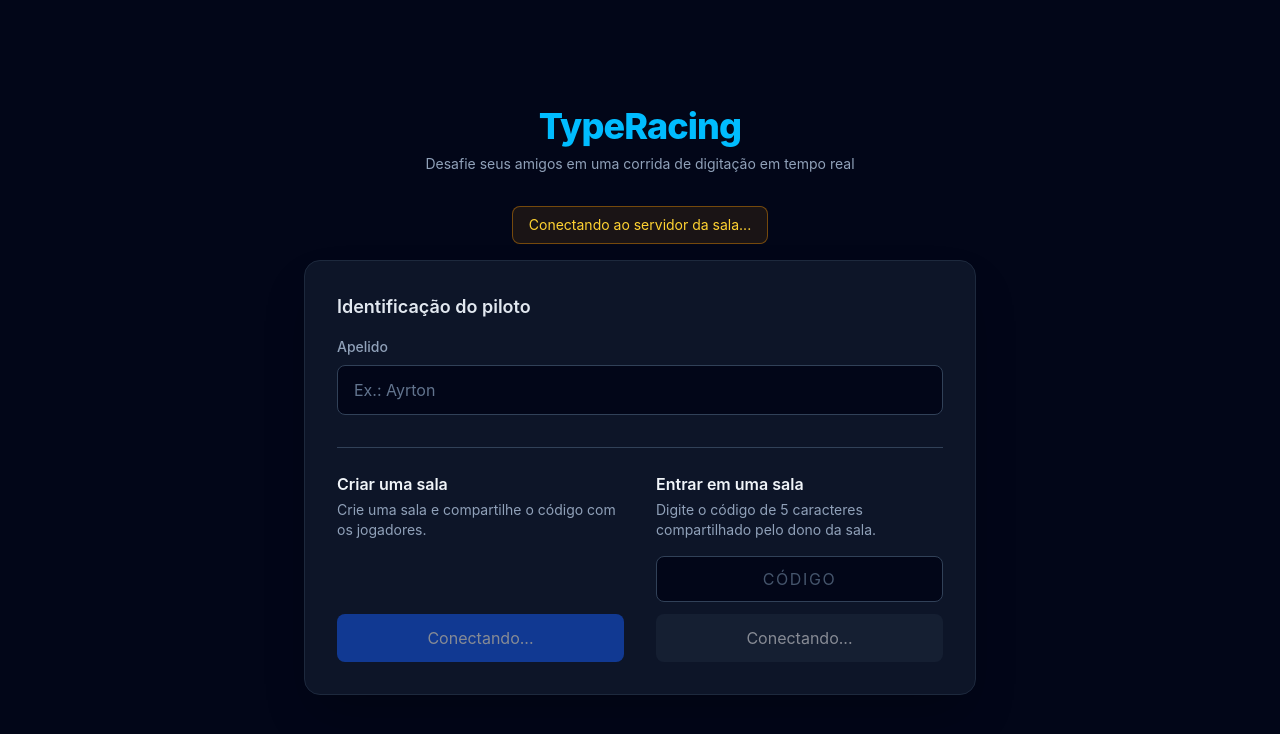
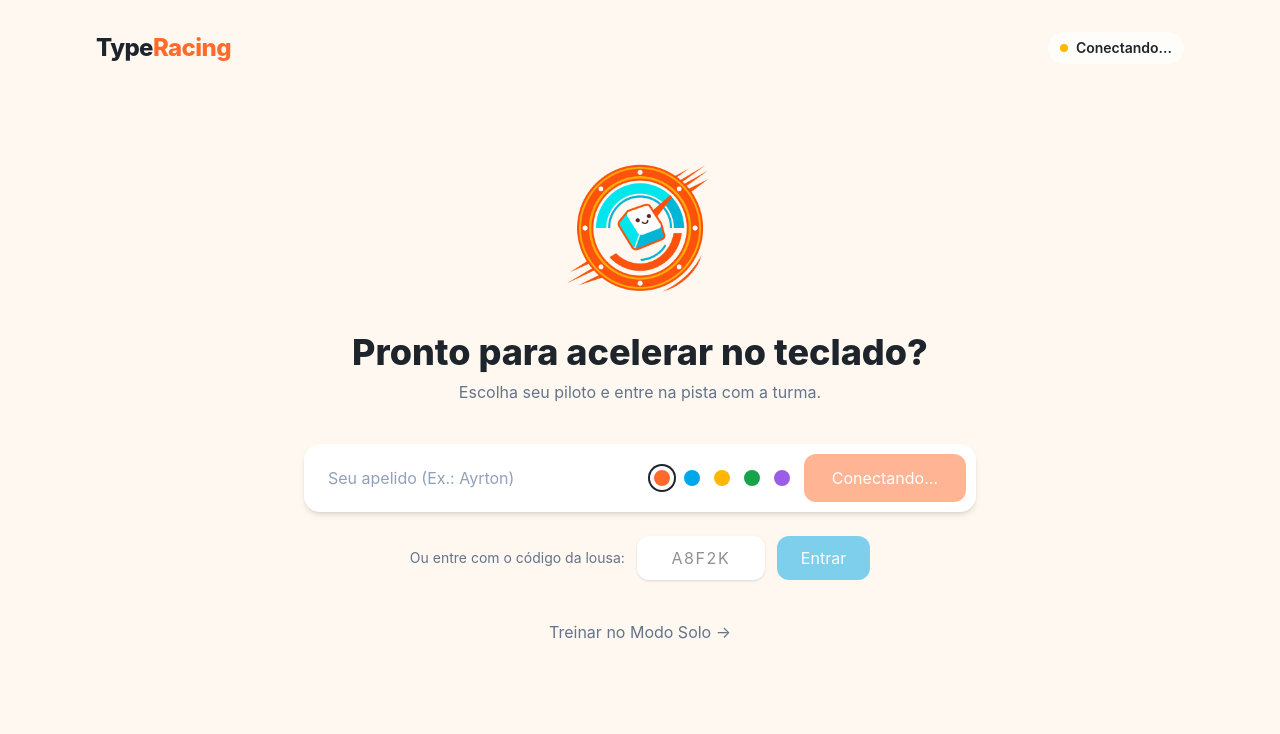
Before and after one commit to lucasHyan/typeracing, a React (Vite) app in the folder client/: page / in a window 1280 px wide. Shown: the top 734 px of the page. Built offline with nearby package versions, Linux system fonts and the light colour scheme; no server answers.

Commit message:
feat(ui): implementa nova tela inicial com paleta de cores nova e logos

```diff
--- a/client/src/components/Lobby.jsx
+++ b/client/src/components/Lobby.jsx
@@ -1,12 +1,10 @@
-import { useEffect, useRef, useState } from 'react';
-import socket from '../services/socket';
-import {
-  getRandomRaceText,
-  playersById,
-} from '../utils/gamePresentation';
-import { getPlayerId } from '../utils/playerIdentity';
-import LobbyEntry from './lobby/LobbyEntry';
-import WaitingRoom from './lobby/WaitingRoom';
+import { useEffect, useRef, useState } from "react";
+import socket from "../services/socket";
+import { getRandomRaceText, playersById } from "../utils/gamePresentation";
+import { getPlayerId } from "../utils/playerIdentity";
+import LobbyEntry from "./lobby/LobbyEntry";
+import WaitingRoom from "./lobby/WaitingRoom";
+import Typing from "./typing";
 
 function ToastAlert({ message, onClose }) {
   if (!message) return null;
@@ -14,7 +12,7 @@ function ToastAlert({ message, onClose }) {
   return (
     <div
       role="alert"
-      className="fixed right-5 top-5 z-50 flex items-center gap-3 rounded-lg bg-red-600 px-4 py-3 text-sm font-medium text-white shadow-xl"
+      className="fixed bottom-6 right-6 z-50 flex items-center gap-3 rounded-lg bg-red-600 px-4 py-3 text-sm font-medium text-white shadow-xl"
     >
       <span>{message}</span>
       <button
@@ -46,11 +44,11 @@ export default function Lobby({
   initialRoom = null,
   onRoomDataChange,
   onLeaveRoom,
-  initialMessage = '',
+  initialMessage = "",
 }) {
   const roomCodeFromLink =
-    new URLSearchParams(window.location.search).get('roomCode')?.trim() || '';
-  const [playerName, setPlayerName] = useState('');
+    new URLSearchParams(window.location.search).get("roomCode")?.trim() || "";
+  const [playerName, setPlayerName] = useState("");
   const [roomCodeInput, setRoomCodeInput] = useState(() =>
     roomCodeFromLink.toUpperCase(),
   );
@@ -59,6 +57,7 @@ export default function Lobby({
   const [isConnected, setIsConnected] = useState(socket.connected);
   const [isSubmitting, setIsSubmitting] = useState(false);
   const [roomLinkCopied, setRoomLinkCopied] = useState(false);
+  const [isSoloMode, setIsSoloMode] = useState(false);
   const currentRoomRef = useRef(initialRoom);
 
   useEffect(() => {
@@ -70,7 +69,7 @@ export default function Lobby({
 
     const handleRoomJoined = ({ roomCode, room }) => {
       setRoom(room || { code: roomCode });
-      setErrorMessage('');
+      setErrorMessage("");
       setIsSubmitting(false);
       setRoomLinkCopied(false);
     };
@@ -96,7 +95,7 @@ export default function Lobby({
 
     const handleError = (message) => {
       setErrorMessage(
-        typeof message === 'string' ? message : 'Ocorreu um erro inesperado.',
+        typeof message === "string" ? message : "Ocorreu um erro inesperado.",
       );
       setIsSubmitting(false);
     };
@@ -106,61 +105,61 @@ export default function Lobby({
       setIsConnected(false);
       setIsSubmitting(false);
       setRoom(null);
-      setErrorMessage('Conexão perdida. Entre novamente na sala.');
+      setErrorMessage("Conexão perdida. Entre novamente na sala.");
     };
     const handleConnectError = () => {
       setIsConnected(false);
       setIsSubmitting(false);
-      setErrorMessage('Não foi possível conectar ao servidor da sala.');
+      setErrorMessage("Não foi possível conectar ao servidor da sala.");
     };
     const handleRoomClosed = (message) => {
       setRoom(null);
-      setErrorMessage(message || 'A sala foi encerrada pelo dono da sala.');
+      setErrorMessage(message || "A sala foi encerrada pelo dono da sala.");
     };
 
-    socket.on('room_created', handleRoomJoined);
-    socket.on('joined_successfully', handleRoomJoined);
-    socket.on('player_reconnected', handlePlayerReconnected);
-    socket.on('player_joined', handlePlayerJoined);
-    socket.on('update_players', handlePlayersUpdated);
-    socket.on('player_customization_updated', handlePlayerJoined);
-    socket.on('error_message', handleError);
-    socket.on('connect', handleConnect);
-    socket.on('disconnect', handleDisconnect);
-    socket.on('connect_error', handleConnectError);
-    socket.on('room_closed', handleRoomClosed);
+    socket.on("room_created", handleRoomJoined);
+    socket.on("joined_successfully", handleRoomJoined);
+    socket.on("player_reconnected", handlePlayerReconnected);
+    socket.on("player_joined", handlePlayerJoined);
+    socket.on("update_players", handlePlayersUpdated);
+    socket.on("player_customization_updated", handlePlayerJoined);
+    socket.on("error_message", handleError);
+    socket.on("connect", handleConnect);
+    socket.on("disconnect", handleDisconnect);
+    socket.on("connect_error", handleConnectError);
+    socket.on("room_closed", handleRoomClosed);
 
     return () => {
-      socket.off('room_created', handleRoomJoined);
-      socket.off('joined_successfully', handleRoomJoined);
-      socket.off('player_reconnected', handlePlayerReconnected);
-      socket.off('player_joined', handlePlayerJoined);
-      socket.off('update_players', handlePlayersUpdated);
-      socket.off('player_customization_updated', handlePlayerJoined);
-      socket.off('error_message', handleError);
-      socket.off('connect', handleConnect);
-      socket.off('disconnect', handleDisconnect);
-      socket.off('connect_error', handleConnectError);
-      socket.off('room_closed', handleRoomClosed);
+      socket.off("room_created", handleRoomJoined);
+      socket.off("joined_successfully", handleRoomJoined);
+      socket.off("player_reconnected", handlePlayerReconnected);
+      socket.off("player_joined", handlePlayerJoined);
+      socket.off("update_players", handlePlayersUpdated);
+      socket.off("player_customization_updated", handlePlayerJoined);
+      socket.off("error_message", handleError);
+      socket.off("connect", handleConnect);
+      socket.off("disconnect", handleDisconnect);
+      socket.off("connect_error", handleConnectError);
+      socket.off("room_closed", handleRoomClosed);
     };
   }, [onRoomDataChange]);
 
   useEffect(() => {
     if (!errorMessage) return undefined;
-    const timeoutId = setTimeout(() => setErrorMessage(''), 4500);
+    const timeoutId = setTimeout(() => setErrorMessage(""), 4500);
     return () => clearTimeout(timeoutId);
   }, [errorMessage]);
 
   const handleCreateRoom = () => {
     const name = playerName.trim();
     if (!name) {
-      setErrorMessage('Informe seu apelido para criar uma sala.');
+      setErrorMessage("Informe seu apelido para criar uma sala.");
       return;
     }
     if (!isConnected || isSubmitting) return;
 
     setIsSubmitting(true);
-    socket.emit('create_room', {
+    socket.emit("create_room", {
       playerId: getPlayerId(),
       playerName: name,
       targetText: getRandomRaceText(),
@@ -173,17 +172,17 @@ export default function Lobby({
     const roomCode = roomCodeInput.trim().toUpperCase();
 
     if (!name) {
-      setErrorMessage('Informe seu apelido para entrar na sala.');
+      setErrorMessage("Informe seu apelido para entrar na sala.");
       return;
     }
     if (roomCode.length !== 5) {
-      setErrorMessage('O código da sala deve conter exatamente 5 caracteres.');
+      setErrorMessage("O código da sala deve conter exatamente 5 caracteres.");
       return;
     }
     if (!isConnected || isSubmitting) return;
 
     setIsSubmitting(true);
-    socket.emit('join_room', {
+    socket.emit("join_room", {
       roomCode,
       playerId: getPlayerId(),
       playerName: name,
@@ -192,7 +191,7 @@ export default function Lobby({
 
   const handleCustomizationChange = (customization) => {
     if (!currentRoom?.code) return;
-    socket.emit('update_player_customization', {
+    socket.emit("update_player_customization", {
       roomCode: currentRoom.code,
       ...customization,
     });
@@ -202,14 +201,14 @@ export default function Lobby({
     if (!currentRoom?.code) return;
 
     const roomUrl = new URL(window.location.href);
-    roomUrl.search = '';
-    roomUrl.hash = '';
-    roomUrl.searchParams.set('roomCode', currentRoom.code);
+    roomUrl.search = "";
+    roomUrl.hash = "";
+    roomUrl.searchParams.set("roomCode", currentRoom.code);
 
     try {
       await navigator.clipboard.writeText(roomUrl.toString());
       setRoomLinkCopied(true);
-      setErrorMessage('');
+      setErrorMessage("");
     } catch {
       setRoomLinkCopied(false);
       setErrorMessage(
@@ -220,7 +219,7 @@ export default function Lobby({
 
   const handleStartRace = () => {
     if (!currentRoom?.code) return;
-    socket.emit('start_race', {
+    socket.emit("start_race", {
       roomCode: currentRoom.code,
       targetText: currentRoom.targetText || getRandomRaceText(),
     });
@@ -234,17 +233,22 @@ export default function Lobby({
   };
 
   return (
+    <>
+      <ToastAlert message={errorMessage} onClose={() => setErrorMessage("")} />
+      {isSoloMode ? (
+        <main className="min-h-screen bg-[#FFF8F0] px-4 py-6 text-[#1E242B]">
+          <button
+            type="button"
+            onClick={() => setIsSoloMode(false)}
+            className="mx-auto block rounded-lg border border-[#E9DCCB] bg-white px-4 py-2 text-sm font-bold"
+          >
+            Voltar à tela inicial
+          </button>
+          <Typing />
+        </main>
+      ) : currentRoom ? (
         <main className="flex min-h-screen flex-col items-center justify-center bg-slate-950 px-4 py-8 text-slate-100">
-      <ToastAlert message={errorMessage} onClose={() => setErrorMessage('')} />
           <LobbyHeader />
-
-      {!isConnected && (
-        <p className="mb-4 rounded-lg border border-amber-500/40 bg-amber-500/10 px-4 py-2 text-sm text-amber-300">
-          Conectando ao servidor da sala...
-        </p>
-      )}
-
-      {currentRoom ? (
           <WaitingRoom
             room={currentRoom}
             playerId={getPlayerId()}
@@ -254,18 +258,21 @@ export default function Lobby({
             onCopyRoomLink={handleCopyRoomLink}
             roomLinkCopied={roomLinkCopied}
           />
+        </main>
       ) : (
         <LobbyEntry
           playerName={playerName}
           roomCode={roomCodeInput}
           isRoomCodeFromLink={Boolean(roomCodeFromLink)}
           isBusy={!isConnected || isSubmitting}
+          isConnected={isConnected}
           onPlayerNameChange={setPlayerName}
           onRoomCodeChange={setRoomCodeInput}
           onCreateRoom={handleCreateRoom}
           onJoinRoom={handleJoinRoom}
+          onSoloMode={() => setIsSoloMode(true)}
         />
       )}
-    </main>
+    </>
   );
 }
--- a/client/src/components/lobby/LobbyEntry.jsx
+++ b/client/src/components/lobby/LobbyEntry.jsx
@@ -1,85 +1,146 @@
+import { useState } from "react";
+
 export default function LobbyEntry({
   playerName,
   roomCode,
   isRoomCodeFromLink,
   isBusy,
+  isConnected,
   onPlayerNameChange,
   onRoomCodeChange,
   onCreateRoom,
   onJoinRoom,
+  onSoloMode,
 }) {
+  const colorOptions = [
+    { name: "Vermelho", value: "#FF6B2B" },
+    { name: "Azul", value: "#00A8E8" },
+    { name: "Amarelo", value: "#FFB703" },
+    { name: "Verde", value: "#16A34A" },
+    { name: "Roxo", value: "#9B5DE5" },
+  ];
+  const [selectedColor, setSelectedColor] = useState(colorOptions[0].value);
+
   return (
-    <section className="w-full max-w-2xl space-y-8 rounded-2xl border border-slate-800 bg-slate-900/90 p-6 shadow-2xl sm:p-8">
-      <div>
-        <h2 className="text-lg font-semibold text-slate-200">Identificação do piloto</h2>
-        <label
-          htmlFor="player-name"
-          className="mb-2 mt-4 block text-sm font-medium text-slate-400"
-        >
-          Apelido
+    <main className="min-h-screen w-full bg-[#FFF8F0] px-4 text-[#1E242B] sm:px-6">
+      <header className="mx-auto h-24 px-8 max-w-6xl flex items-center justify-between">
+        <div className="flex items-center gap-3.5 text-2xl font-extrabold tracking-tight">
+{/*
+  <img
+    src="/logo_small.png"
+    alt=""
+    className="w-22 h-22 object-contain"
+  />
+  */}
+          <span>
+            Type<span className="text-[#FF6B2B]">Racing</span>
+          </span>
+        </div>
+        <div className="flex items-center gap-2 rounded-full bg-white/70 px-3 py-1.5 text-sm font-semibold">
+          <span
+            className={`h-2 w-2 rounded-full ${isConnected ? "bg-[#16A34A]" : "bg-[#FFB703]"}`}
+          />
+          {isConnected ? "Servidor Online" : "Conectando..."}
+        </div>
+      </header>
+
+      <section className="mx-auto flex w-full max-w-6xl flex-col items-center pt-10 sm:pt-12">
+        <img
+          src="/logo.png"
+          alt="Emblema TypeRacing"
+          className="w-42 h-42 object-contain mx-auto"
+        />
+
+        <h1 className="mt-5 text-4xl text-center font-extrabold text-[#1E242B]">
+          Pronto para acelerar no teclado?
+        </h1>
+        <p className="mt-2 text-base text-center text-[#64748B]">
+          Escolha seu piloto e entre na pista com a turma.
+        </p>
+
+        <div className="mt-10 bg-white rounded-2xl shadow-md max-w-2xl w-full mx-auto p-2.5 pl-5 flex flex-col items-stretch gap-3 sm:flex-row sm:items-center">
+          <label htmlFor="player-name" className="sr-only">
+            Seu apelido
           </label>
           <input
             id="player-name"
             type="text"
             value={playerName}
             onChange={(event) => onPlayerNameChange(event.target.value)}
-          placeholder="Ex.: Ayrton"
+            placeholder="Seu apelido (Ex.: Ayrton)"
             maxLength={18}
             autoComplete="nickname"
             autoFocus={isRoomCodeFromLink}
-          className="w-full rounded-lg border border-slate-700 bg-slate-950 px-4 py-3 text-slate-100 placeholder-slate-500 outline-none transition focus:border-sky-500 focus:ring-1 focus:ring-sky-500"
+            className="flex-1 outline-none text-[#1E242B] placeholder:text-slate-400 min-w-0 px-1 py-3"
           />
+
+          <div
+            className="flex items-center justify-center gap-2.5"
+            aria-label="Cores do piloto"
+          >
+            {colorOptions.map((color) => {
+              const isSelected = selectedColor === color.value;
+              return (
+                <button
+                  key={color.name}
+                  type="button"
+                  title={color.name}
+                  aria-label={color.name}
+                  aria-pressed={isSelected}
+                  onClick={() => setSelectedColor(color.value)}
+                  className={`h-5 w-5 shrink-0 rounded-full border-2 border-white transition ${isSelected ? "ring-2 ring-[#1E242B] ring-offset-2" : "ring-0"}`}
+                  style={{ backgroundColor: color.value }}
+                />
+              );
+            })}
           </div>
 
-      <div className="grid grid-cols-1 gap-8 border-t border-slate-700 pt-6 md:grid-cols-2">
-        <section className="flex flex-col justify-between gap-4">
-          <div>
-            <h3 className="font-semibold text-slate-100">Criar uma sala</h3>
-            <p className="mt-1 text-sm text-slate-400">
-              Crie uma sala e compartilhe o código com os jogadores.
-            </p>
-          </div>
           <button
             type="button"
             onClick={onCreateRoom}
             disabled={isBusy}
-            className="w-full rounded-lg bg-blue-600 px-5 py-3 font-semibold text-white transition hover:bg-blue-500 disabled:cursor-not-allowed disabled:opacity-50"
+            className="px-7 py-3 rounded-xl font-bold text-white shrink-0 bg-[#FF6B2B] transition hover:bg-[#E55A1F] disabled:cursor-not-allowed disabled:opacity-50"
           >
-            {isBusy ? 'Conectando...' : 'Criar sala'}
+            {isBusy ? "Conectando..." : "Criar Sala"}
           </button>
-        </section>
+        </div>
 
-        <section className="flex flex-col justify-between gap-4">
-          <div>
-            <h3 className="font-semibold text-slate-100">Entrar em uma sala</h3>
-            <p className="mt-1 text-sm text-slate-400">
-              {isRoomCodeFromLink
-                ? 'Informe seu apelido; o código da sala já veio preenchido pelo link.'
-                : 'Digite o código de 5 caracteres compartilhado pelo dono da sala.'}
-            </p>
-          </div>
-          <form onSubmit={onJoinRoom} className="space-y-3">
-            <label htmlFor="room-code" className="sr-only">Código da sala</label>
+        <form
+          onSubmit={onJoinRoom}
+          className="mt-6 flex items-center justify-center gap-3 flex-wrap sm:flex-nowrap"
+        >
+          <label htmlFor="room-code" className="text-sm text-[#64748B]">
+            Ou entre com o código da lousa:
+          </label>
           <input
             id="room-code"
             type="text"
             value={roomCode}
-              onChange={(event) => onRoomCodeChange(event.target.value.toUpperCase())}
-              placeholder="CÓDIGO"
+            onChange={(event) =>
+              onRoomCodeChange(event.target.value.toUpperCase())
+            }
+            placeholder="A8F2K"
             maxLength={5}
             autoComplete="off"
-              className="w-full rounded-lg border border-slate-700 bg-slate-950 px-4 py-2.5 text-center font-mono font-bold tracking-widest text-sky-400 placeholder-slate-600 outline-none transition focus:border-sky-500 focus:ring-1 focus:ring-sky-500"
+            className="w-32 py-2.5 px-3 text-center uppercase tracking-widest font-bold text-[#1E242B] bg-white rounded-xl shadow-sm outline-none"
           />
           <button
             type="submit"
             disabled={isBusy}
-              className="w-full rounded-lg bg-slate-800 px-5 py-3 font-semibold text-white transition hover:bg-slate-700 disabled:cursor-not-allowed disabled:opacity-50"
+            className="px-6 py-2.5 rounded-xl font-bold text-white bg-[#00A8E8] transition hover:bg-[#0090C7] disabled:cursor-not-allowed disabled:opacity-50"
           >
-              {isBusy ? 'Conectando...' : 'Entrar na sala'}
+            Entrar
           </button>
         </form>
+
+        <button
+          type="button"
+          onClick={onSoloMode}
+          className="mt-10 text-center text-sm font-medium text-[#64748B] hover:text-[#1E242B] transition"
+        >
+          Treinar no Modo Solo →
+        </button>
       </section>
-      </div>
-    </section>
+    </main>
   );
 }
```
Also changed, not shown: client/public/logo.png (added), client/public/logo_small.png (added). Lines whose indentation alone changed are shown as unchanged.
